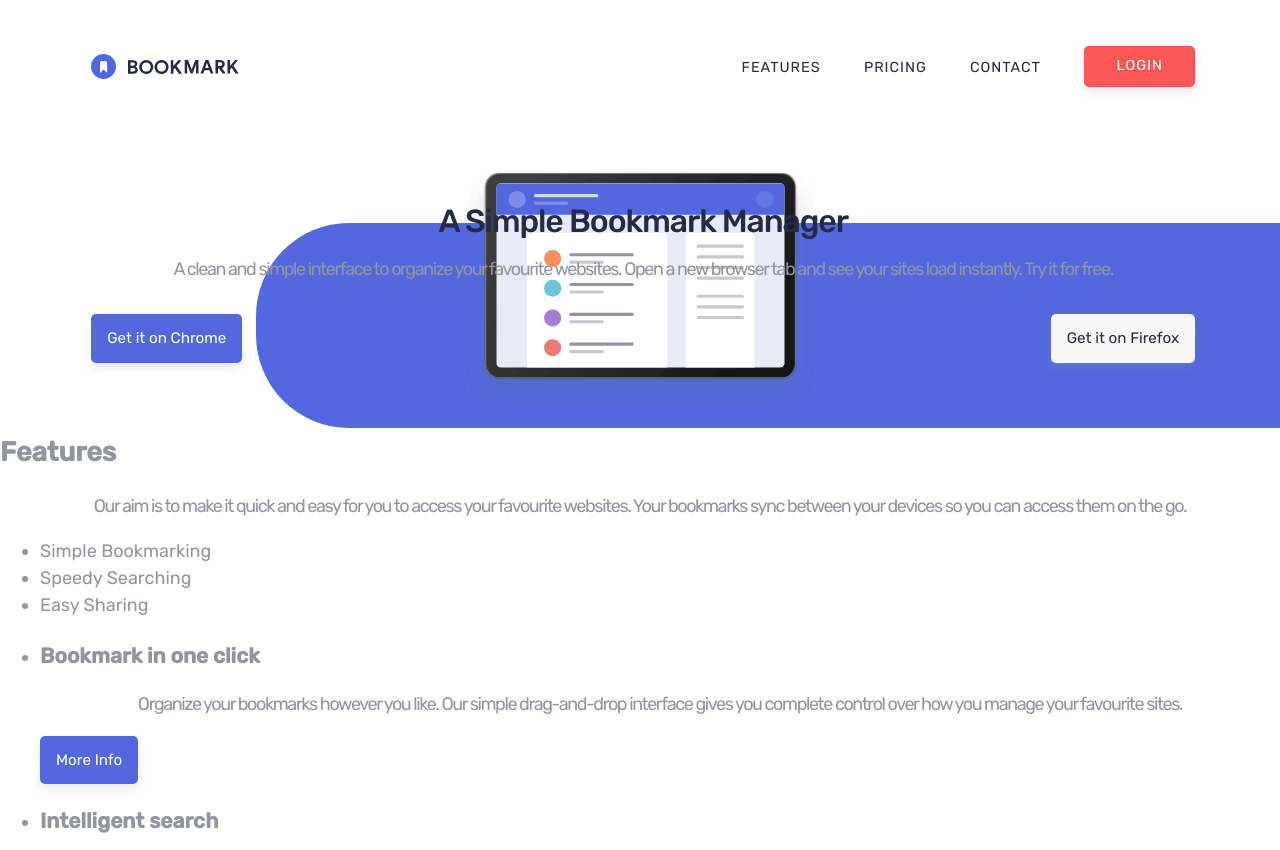
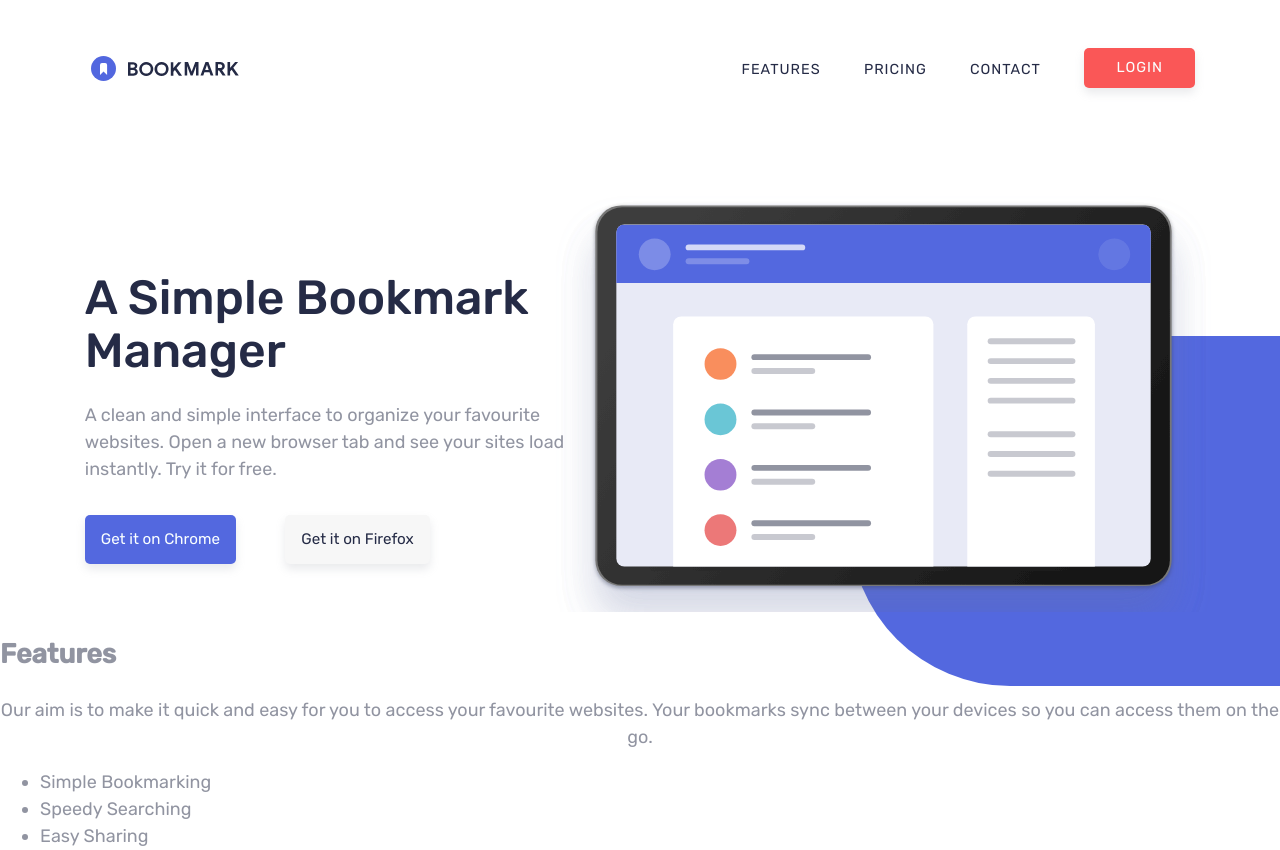
Before and after one commit to tretyakvl/landing_challenge, a website: page source/index.html in a window 1280 px wide. Shown: the top 850 px of the page. Drawn offline with nearby package versions, Linux system fonts and the light colour scheme; files that its build step writes are made by us from their sources.

Commit message:
Finishes hero desktop styles

```diff
--- a/source/sass/_scaffolding.scss
+++ b/source/sass/_scaffolding.scss
@@ -45,3 +45,16 @@ p {
   line-height: 1.4;
   letter-spacing: -1.4px;
 }
+
+@media(min-width: 750px) {
+  h1 {
+    font-size: 3rem;
+    line-height: 1.1;
+    letter-spacing: initial;
+  }
+
+  p {
+    line-height: 1.5;
+    letter-spacing: initial;
+  }
+}
--- a/source/sass/blocks/_buttons.scss
+++ b/source/sass/blocks/_buttons.scss
@@ -28,10 +28,9 @@
 
 @media (min-width: 1440px) {
   .button {
-    padding: 0 2.02rem;
+    padding: 0 1.5rem;
 
-    font-size: 0.9rem;
-    letter-spacing: 1px;
-    line-height: 2.8;
+    letter-spacing: 0;
+    line-height: 3.2;
   }
 }
--- a/source/sass/blocks/_header.scss
+++ b/source/sass/blocks/_header.scss
@@ -119,7 +119,7 @@
 
 @media (min-width: 750px) {
   .header__container {
-    padding: 2.9rem 2.8rem 2.9rem 3.2rem;
+    padding: 3rem 2.8rem 3rem 3.2rem;
   }
 
   .header__button {
--- a/source/sass/blocks/_hero.scss
+++ b/source/sass/blocks/_hero.scss
@@ -9,10 +9,11 @@
     position: absolute;
     top: 90px;
     right: 0;
+    left: 50%;
     z-index: -1;
 
-    width: 80%;
     height: 205px;
+    margin-left: -110px;
 
     background-color: $soft-blue;
     border-top-left-radius: 93px;
@@ -41,7 +42,40 @@
 }
 
 @media(min-width: 750px) {
+  .hero {
+    background-position: 89% 60px;
+    background-size: 655px 460px;
+
+
+    &::before {
+      top: 200px;
+
+      height: 350px;
+      margin-left: 210px;
+
+      border-top-left-radius: 160px;
+      border-bottom-left-radius: 160px;
+    }
+  }
+
   .hero__content {
-    padding: 2.9rem 2.8rem 2.9rem 3.2rem;
+    padding: 6.5rem 2.8rem 3rem;
+  }
+
+  .hero__header {
+    width: 500px;
+    margin-bottom: 1.5rem;
+
+    text-align: left;
+  }
+
+  .hero__text {
+    width: 500px;
+
+    text-align: left;
+  }
+
+  .hero__container {
+    width: 345px;
   }
 }
```
